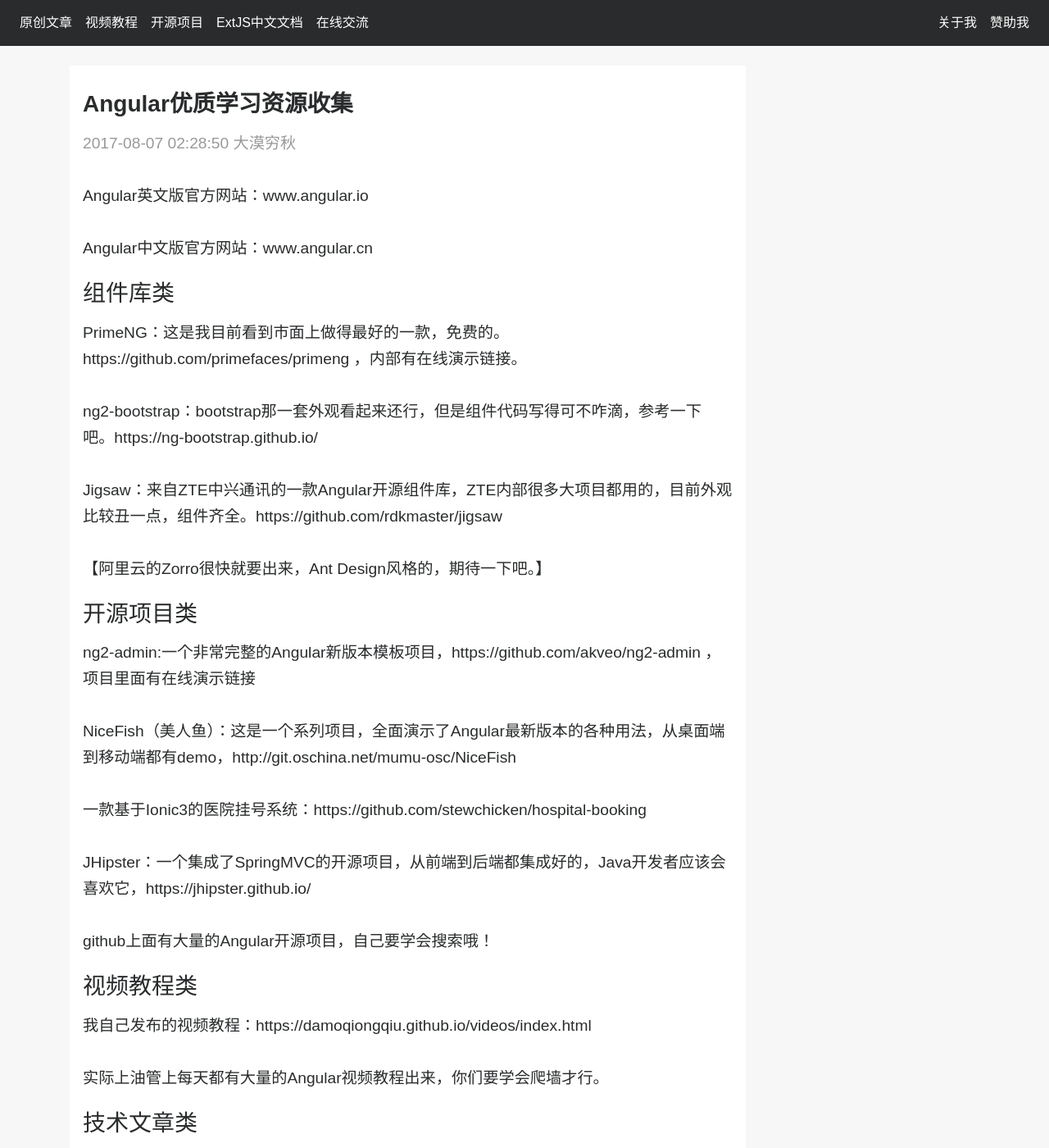
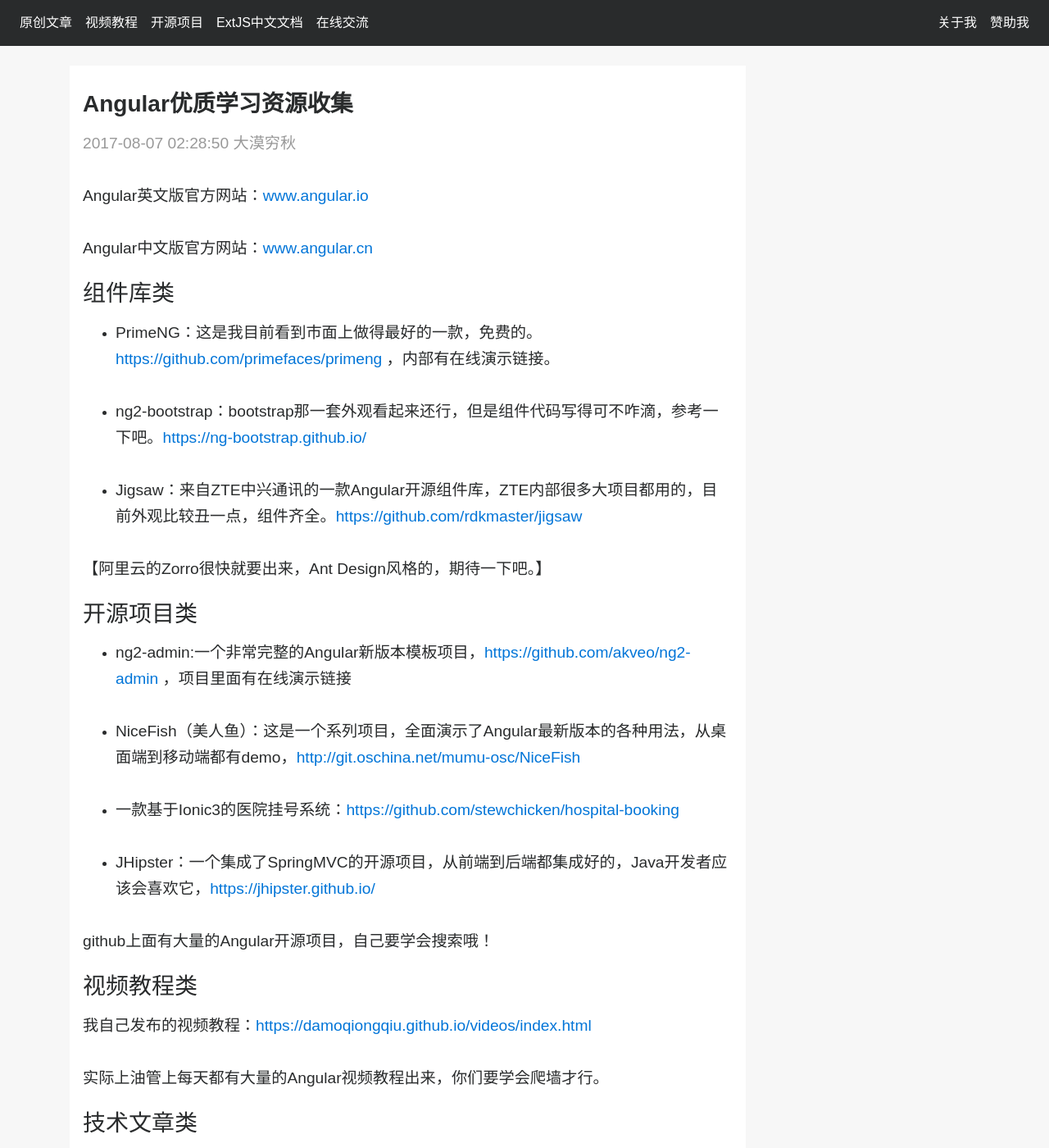
Before and after one commit to dukuiran/damoqiongqiu.github.io, a Jekyll site: the page built from _posts/2017-08-07-angular-learning-materials.markdown, in a window 1280 px wide and 1400 px high. Shown: the whole window at 82% size. Built offline with Jekyll 4.4.1, drawn with Linux system fonts in a browser that asks for light colours; nearby versions of some CDN libraries; comment, search, counter and statistics services are not loaded; some of the changed lines change nothing that is shown; some of the changed text lies outside the part shown.

Commit message:
更新内容

```diff
--- a/_posts/2017-08-07-angular-learning-materials.markdown
+++ b/_posts/2017-08-07-angular-learning-materials.markdown
@@ -9,48 +9,49 @@
 excerpt: Angular优质学习资源收集
 ---
 
-Angular英文版官方网站：www.angular.io
+Angular英文版官方网站：<a href="www.angular.io" target="_blank">www.angular.io</a>
 
-Angular中文版官方网站：www.angular.cn
+
+Angular中文版官方网站：<a href="www.angular.cn" target="_blank">www.angular.cn</a>
 
 ### 组件库类
 
-PrimeNG：这是我目前看到市面上做得最好的一款，免费的。https://github.com/primefaces/primeng ，内部有在线演示链接。
+- PrimeNG：这是我目前看到市面上做得最好的一款，免费的。<a href="https://github.com/primefaces/primeng" target="_blank">https://github.com/primefaces/primeng</a> ，内部有在线演示链接。
 
-ng2-bootstrap：bootstrap那一套外观看起来还行，但是组件代码写得可不咋滴，参考一下吧。https://ng-bootstrap.github.io/
+- ng2-bootstrap：bootstrap那一套外观看起来还行，但是组件代码写得可不咋滴，参考一下吧。<a href="https://ng-bootstrap.github.io/" target="_blank">https://ng-bootstrap.github.io/</a>
 
-Jigsaw：来自ZTE中兴通讯的一款Angular开源组件库，ZTE内部很多大项目都用的，目前外观比较丑一点，组件齐全。https://github.com/rdkmaster/jigsaw
+- Jigsaw：来自ZTE中兴通讯的一款Angular开源组件库，ZTE内部很多大项目都用的，目前外观比较丑一点，组件齐全。<a href="https://github.com/rdkmaster/jigsaw" target="_blank">https://github.com/rdkmaster/jigsaw</a>
 
 【阿里云的Zorro很快就要出来，Ant Design风格的，期待一下吧。】
 
 ### 开源项目类
 
-ng2-admin:一个非常完整的Angular新版本模板项目，https://github.com/akveo/ng2-admin ，项目里面有在线演示链接
+- ng2-admin:一个非常完整的Angular新版本模板项目，<a href="https://github.com/akveo/ng2-admin" target="_blank">https://github.com/akveo/ng2-admin</a> ，项目里面有在线演示链接
 
-NiceFish（美人鱼）：这是一个系列项目，全面演示了Angular最新版本的各种用法，从桌面端到移动端都有demo，http://git.oschina.net/mumu-osc/NiceFish
+- NiceFish（美人鱼）：这是一个系列项目，全面演示了Angular最新版本的各种用法，从桌面端到移动端都有demo，<a href="http://git.oschina.net/mumu-osc/NiceFish" target="_blank">http://git.oschina.net/mumu-osc/NiceFish</a>
 
-一款基于Ionic3的医院挂号系统：https://github.com/stewchicken/hospital-booking
+- 一款基于Ionic3的医院挂号系统：<a href="https://github.com/stewchicken/hospital-booking" target="_blank">https://github.com/stewchicken/hospital-booking</a>
 
-JHipster：一个集成了SpringMVC的开源项目，从前端到后端都集成好的，Java开发者应该会喜欢它，https://jhipster.github.io/
+- JHipster：一个集成了SpringMVC的开源项目，从前端到后端都集成好的，Java开发者应该会喜欢它，<a href="https://jhipster.github.io/" target="_blank">https://jhipster.github.io/</a>
 
 github上面有大量的Angular开源项目，自己要学会搜索哦！
 
 ### 视频教程类
 
-我自己发布的视频教程：https://damoqiongqiu.github.io/videos/index.html
+我自己发布的视频教程：<a href="https://damoqiongqiu.github.io/videos/index.html" target="_blank">https://damoqiongqiu.github.io/videos/index.html</a>
 
 实际上油管上每天都有大量的Angular视频教程出来，你们要学会爬墙才行。
 
 ### 技术文章类
 
-Victor的Blog一定要看的，有很多优质内容：https://vsavkin.com/
+Victor的Blog一定要看的，有很多优质内容：<a href="https://vsavkin.com/" target="_blank">https://vsavkin.com/</a>
 
 关于双向数据绑定原理的一些文章：
 
-http://blog.thoughtram.io/angular/2016/02/22/angular-2-change-detection-explained.html
+<a href="http://blog.thoughtram.io/angular/2016/02/22/angular-2-change-detection-explained.html" target="_blank"></a>
 
-http://teropa.info/blog/2015/03/02/change-and-its-detection-in-javascript-frameworks.html
+<a href="http://teropa.info/blog/2015/03/02/change-and-its-detection-in-javascript-frameworks.html" target="_blank">http://teropa.info/blog/2015/03/02/change-and-its-detection-in-javascript-frameworks.html</a>
 
-https://vsavkin.com/change-detection-in-angular-2-4f216b855d4c
+<a href="https://vsavkin.com/change-detection-in-angular-2-4f216b855d4c" target="_blank">https://vsavkin.com/change-detection-in-angular-2-4f216b855d4c</a>
 
-到Medium上搜Angular，非常多的技术文章，这也是Angular项目组发布官方文章的地方。https://medium.com
+到Medium上搜Angular，非常多的技术文章，这也是Angular项目组发布官方文章的地方。<a href="https://medium.com" target="_blank">https://medium.com</a>
```
